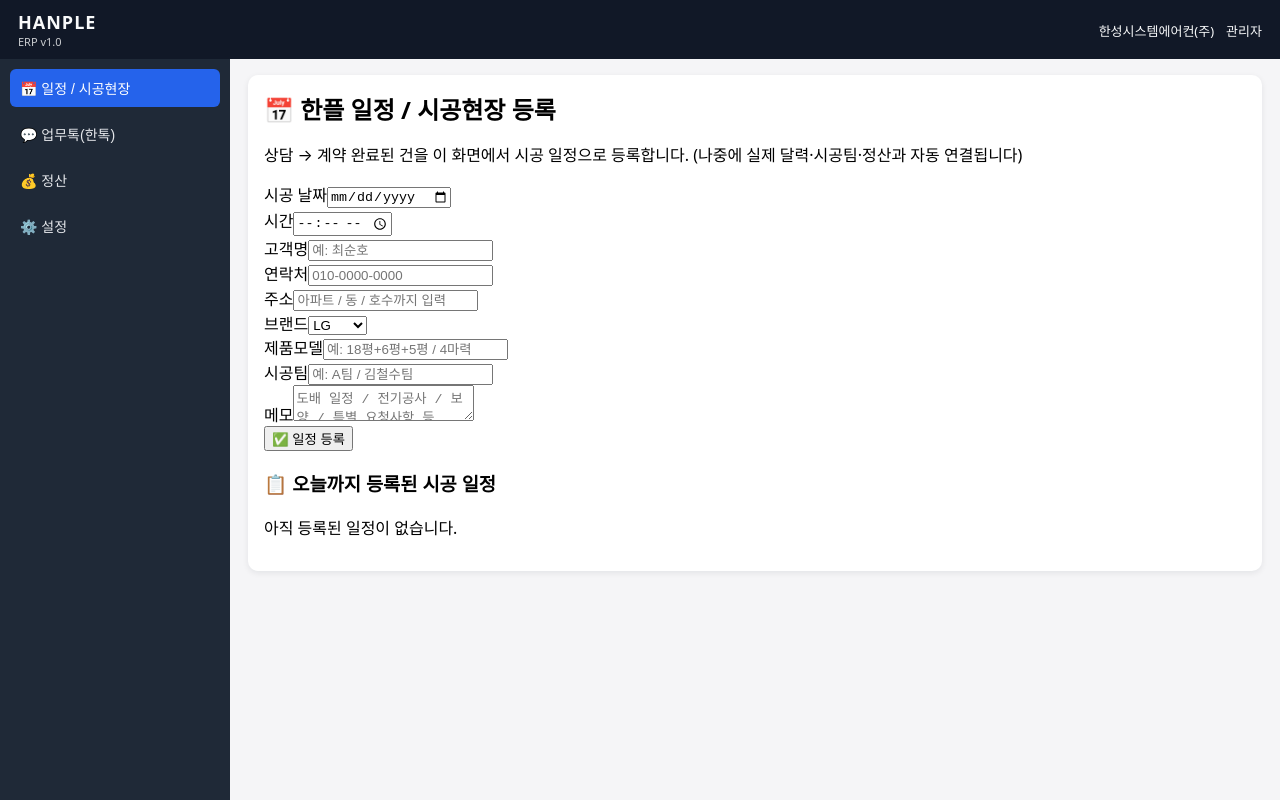
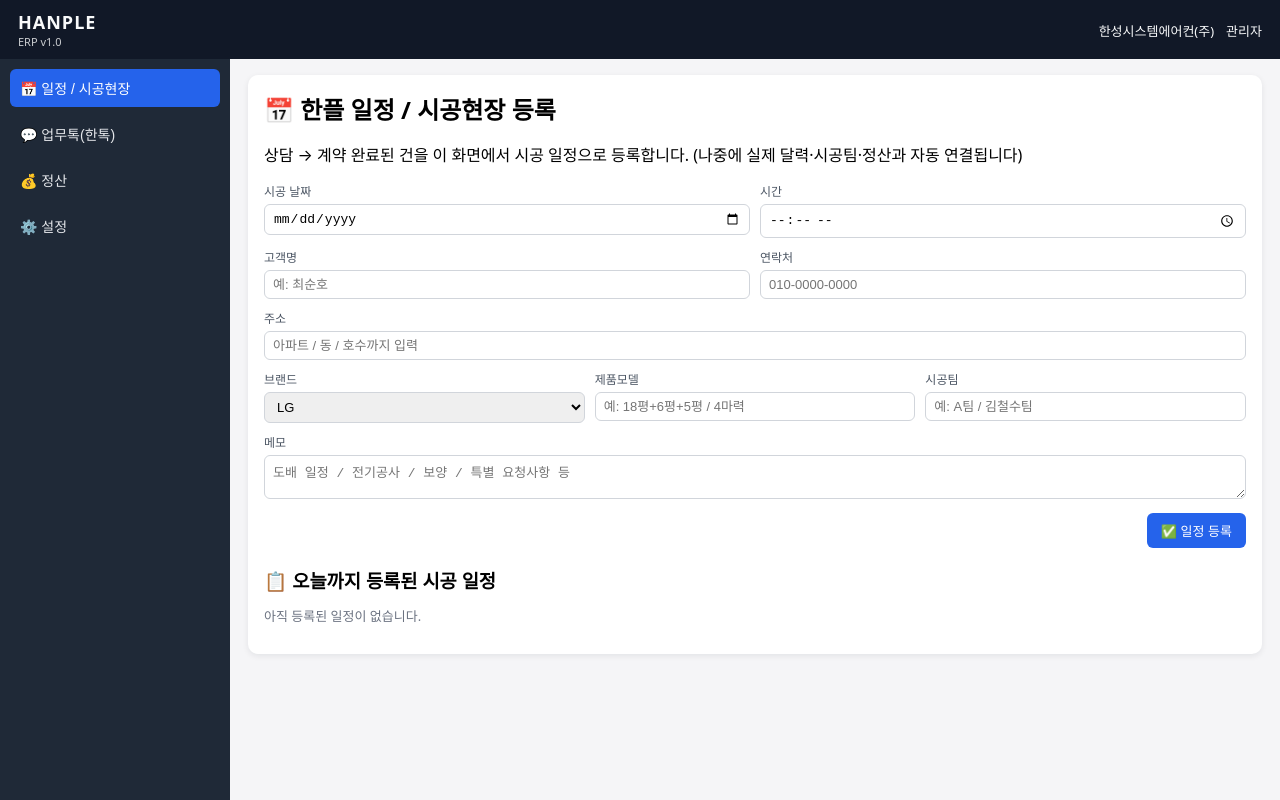
Before and after one commit to hit308277-cloud/hanple-v1, a React (Vite) app: page / in a window 1280 px wide. Built offline with nearby package versions, Linux system fonts and the light colour scheme.

Commit message:
Add styles for job form and job list components

```diff
--- a/src/styles.css
+++ b/src/styles.css
@@ -111,3 +111,119 @@ body, html {
   padding: 16px;
   box-shadow: 0 2px 6px rgba(15, 23, 42, 0.08);
 }
+/* 일정등록 폼 */
+.job-form {
+  margin-top: 12px;
+  margin-bottom: 18px;
+  display: flex;
+  flex-direction: column;
+  gap: 10px;
+}
+
+.job-form-row {
+  display: flex;
+  gap: 10px;
+  flex-wrap: wrap;
+}
+
+.job-field {
+  flex: 1;
+  min-width: 160px;
+  display: flex;
+  flex-direction: column;
+  gap: 4px;
+}
+
+.job-field.full {
+  flex: 1 1 100%;
+}
+
+.job-field label {
+  font-size: 12px;
+  color: #4b5563;
+}
+
+.job-field input,
+.job-field select,
+.job-field textarea {
+  border-radius: 6px;
+  border: 1px solid #d1d5db;
+  padding: 6px 8px;
+  font-size: 13px;
+}
+
+.job-field input:focus,
+.job-field select:focus,
+.job-field textarea:focus {
+  outline: none;
+  border-color: #2563eb;
+}
+
+.job-form-actions {
+  display: flex;
+  justify-content: flex-end;
+  margin-top: 4px;
+}
+
+.primary-btn {
+  border: none;
+  border-radius: 6px;
+  padding: 8px 14px;
+  background: #2563eb;
+  color: white;
+  font-size: 13px;
+  cursor: pointer;
+}
+
+.primary-btn:hover {
+  background: #1d4ed8;
+}
+
+/* 일정 목록 */
+.job-list {
+  margin-top: 10px;
+}
+
+.job-list h3 {
+  margin-bottom: 8px;
+}
+
+.empty-text {
+  font-size: 13px;
+  color: #6b7280;
+}
+
+.job-item {
+  border-radius: 8px;
+  border: 1px solid #e5e7eb;
+  padding: 8px 10px;
+  margin-bottom: 6px;
+  background: #f9fafb;
+}
+
+.job-title {
+  display: flex;
+  flex-wrap: wrap;
+  gap: 8px;
+  font-size: 13px;
+  font-weight: 600;
+}
+
+.job-date {
+  color: #1d4ed8;
+}
+
+.job-customer {
+  color: #111827;
+}
+
+.job-sub {
+  font-size: 12px;
+  color: #4b5563;
+}
+
+.job-memo {
+  margin-top: 4px;
+  font-size: 12px;
+  color: #374151;
+}
```
